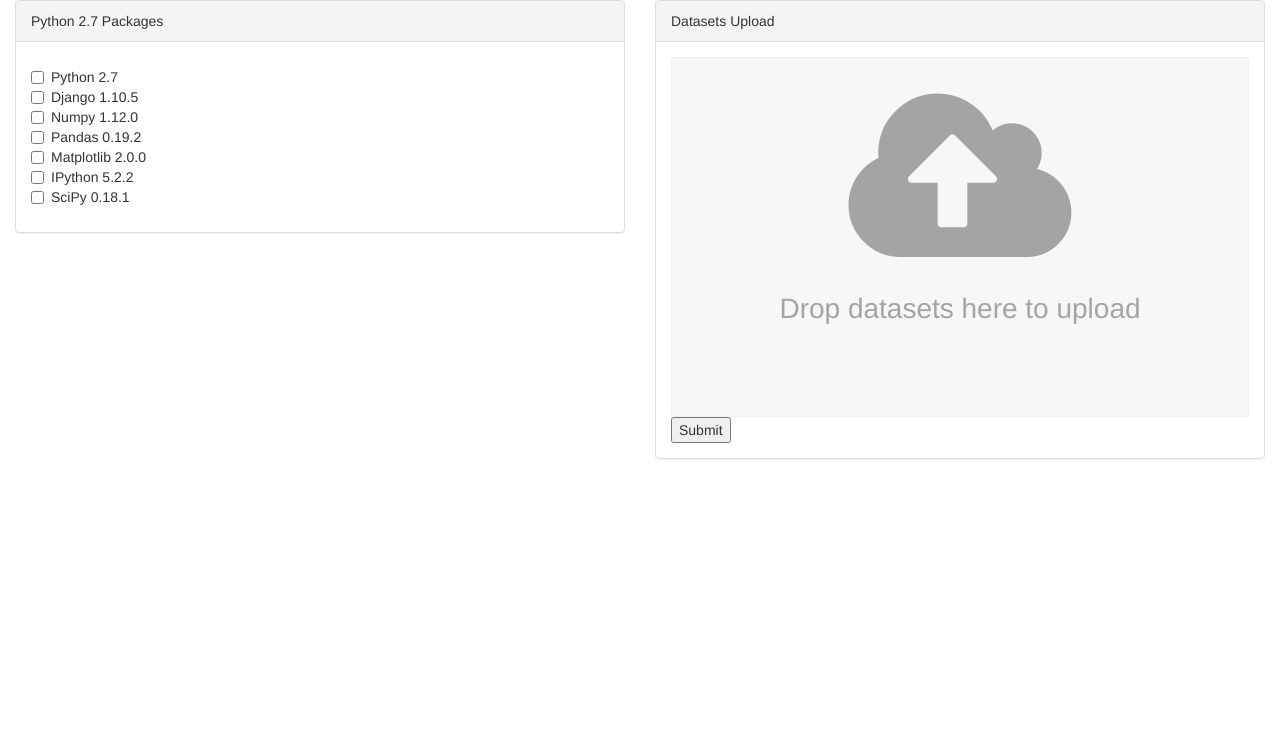
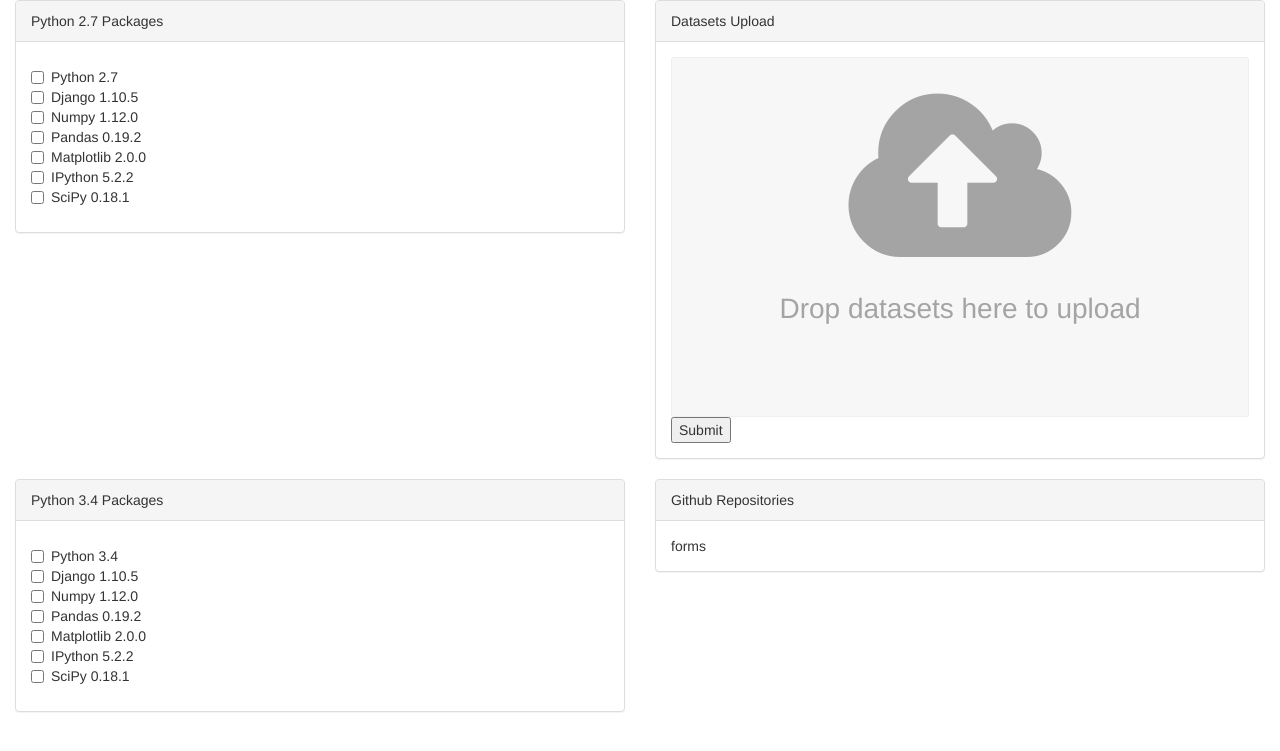
Before and after one commit to projectmozaic/Mozaic, a Django app: page / in a window 1280 px wide. Shown: the top 751 px of the page. Run offline with Django 3.2, Linux system fonts and the light colour scheme; parts of the project's set-up code (start-up, migrations or seed data) failed here and were passed over; some libraries are stand-ins or nearby versions.

Commit message:
Update index.html

```diff
--- a/webApp/templates/index.html
+++ b/webApp/templates/index.html
@@ -54,5 +54,37 @@
         </div>
     </div>
 </div>
+
+<div class="col-md-6">
+    <div class="panel panel-default">
+        <div class="panel-heading">Python 3.4 Packages</div>
+        <div class="panel-body">
+            <div class="checkbox">
+                <label for="id_completed">
+                    <input type="checkbox"> Python 3.4<br>
+                    <input type="checkbox"> Django 1.10.5<br>
+                    <input type="checkbox"> Numpy 1.12.0<br>
+                    <input type="checkbox"> Pandas 0.19.2<br>
+                    <input type="checkbox"> Matplotlib 2.0.0<br>
+                    <input type="checkbox"> IPython 5.2.2<br>
+                    <input type="checkbox"> SciPy 0.18.1<br>
+                </label>
+            </div>
+        </div>
+    </div>
+</div>
+
+<div class="col-md-6">
+    <div class="panel panel-default">
+        <div class="panel-heading">Github Repositories</div>
+        <div class="panel-body">
+            forms
+
+        </div>
+    </div>
+</div>
+
+<!--<button type="submit" form="fileZone" id="generate" value="Create">Create</button>-->
+
 </body>
 </html>
```
